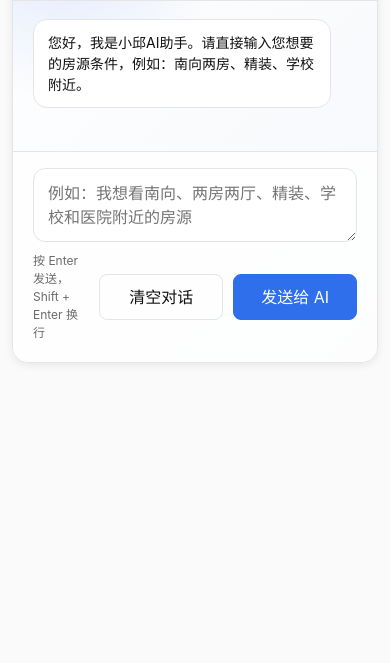
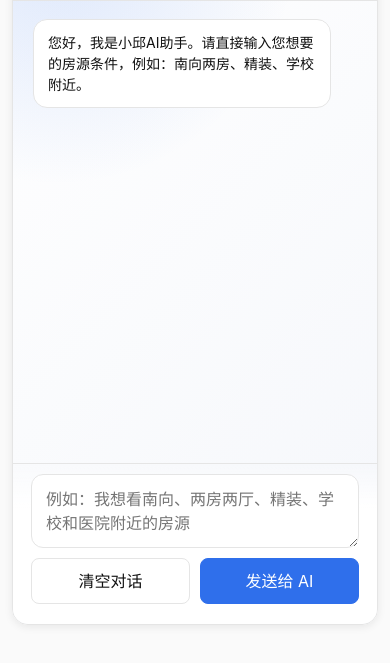
Before and after one commit to Lxyand1/property-filter-web, a website: page index.html in a window 390 px wide. Shown: the part 203-866 px from the top of the page. Before the commit the page ends 844 px from the top, so only its background shows below. Drawn offline with Linux system fonts and the light colour scheme.

Commit message:
Refine mobile AI chat input layout

```diff
--- a/index.html
+++ b/index.html
@@ -787,6 +787,35 @@
       .results-panel {
         padding: 14px;
         border-radius: 14px;
+      }
+
+      body.mobile-view-ai .ai-assistant {
+        min-height: calc(100vh - 104px);
+        display: grid;
+        grid-template-rows: auto minmax(0, 1fr) auto;
+      }
+
+      body.mobile-view-ai .ai-messages {
+        min-height: 0;
+        max-height: none;
+        height: 100%;
+      }
+
+      body.mobile-view-ai .ai-form {
+        position: sticky;
+        bottom: 0;
+        z-index: 20;
+        margin: 0 -2px -2px;
+        padding-top: 10px;
+        background: linear-gradient(180deg, rgba(255,255,255,0), var(--surface) 28%);
+      }
+
+      body.mobile-view-ai .ai-hint {
+        display: none;
+      }
+
+      body.mobile-view-ai .ai-submit-row {
+        justify-content: flex-end;
       }
 
       .lead {
```
